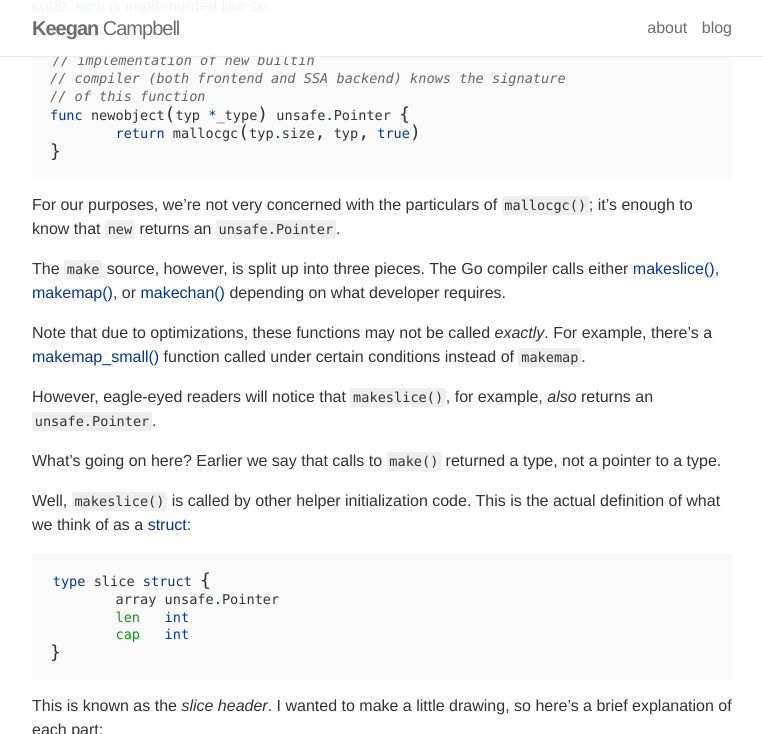
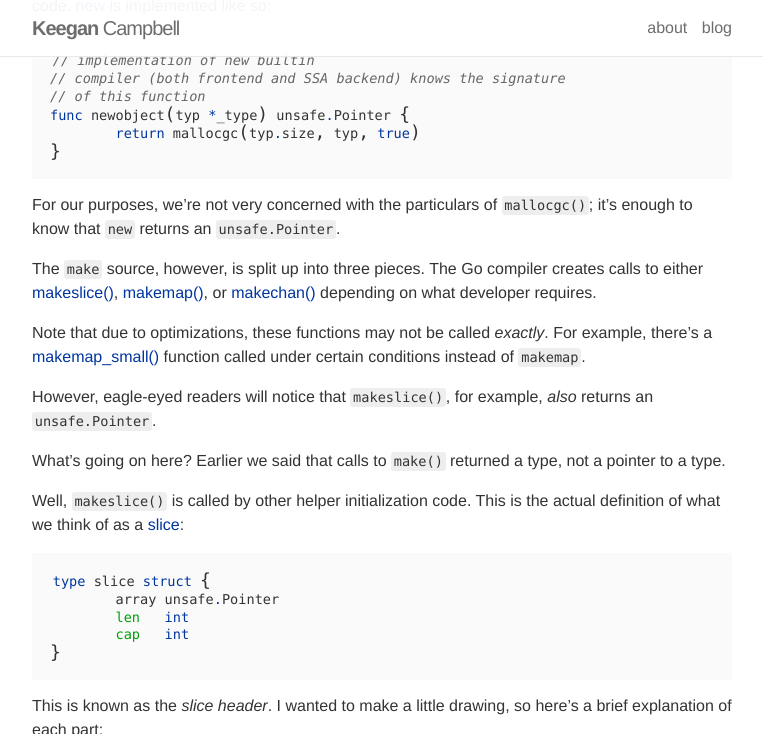
Before and after one commit to kfcampbell/kfcampbell.github.io, a Jekyll site: the page built from _posts/2020-06-18-go-allocators.markdown, in a window 1280 px wide and 900 px high, scrolled down 3227 px, cut to the strip 0-734 px from the top of the window. Shown: the whole strip, without its empty margins (258-1021 px from the left). Built offline with Jekyll 4.4.1, drawn with Linux system fonts in a browser that asks for light colours; nearby versions of some CDN libraries.

Commit message:
Are we still doing phrasing?

````diff
--- a/_posts/2020-06-18-go-allocators.markdown
+++ b/_posts/2020-06-18-go-allocators.markdown
@@ -165,15 +165,15 @@ func newobject(typ *_type) unsafe.Pointer {
 
 For our purposes, we're not very concerned with the particulars of `mallocgc()`; it's enough to know that `new` returns an `unsafe.Pointer`.
 
-The `make` source, however, is split up into three pieces. The Go compiler calls either [makeslice()](https://github.com/golang/go/blob/master/src/runtime/slice.go#L83), [makemap()](https://github.com/golang/go/blob/master/src/runtime/map.go#L303), or [makechan()](https://github.com/golang/go/blob/master/src/runtime/chan.go#L71) depending on what developer requires.
+The `make` source, however, is split up into three pieces. The Go compiler creates calls to either [makeslice()](https://github.com/golang/go/blob/master/src/runtime/slice.go#L83), [makemap()](https://github.com/golang/go/blob/master/src/runtime/map.go#L303), or [makechan()](https://github.com/golang/go/blob/master/src/runtime/chan.go#L71) depending on what developer requires.
 
 Note that due to optimizations, these functions may not be called _exactly_. For example, there's a [makemap_small()](https://github.com/golang/go/blob/master/src/runtime/map.go#L292) function called under certain conditions instead of `makemap`.
 
 However, eagle-eyed readers will notice that `makeslice()`, for example, _also_ returns an `unsafe.Pointer`.
 
-What's going on here? Earlier we say that calls to `make()` returned a type, not a pointer to a type.
+What's going on here? Earlier we said that calls to `make()` returned a type, not a pointer to a type.
 
-Well, `makeslice()` is called by other helper initialization code. This is the actual definition of what we think of as a [struct](https://github.com/golang/go/blob/master/src/runtime/slice.go#L13):
+Well, `makeslice()` is called by other helper initialization code. This is the actual definition of what we think of as a [slice](https://github.com/golang/go/blob/master/src/runtime/slice.go#L13):
 
 ```go
 type slice struct {
````
